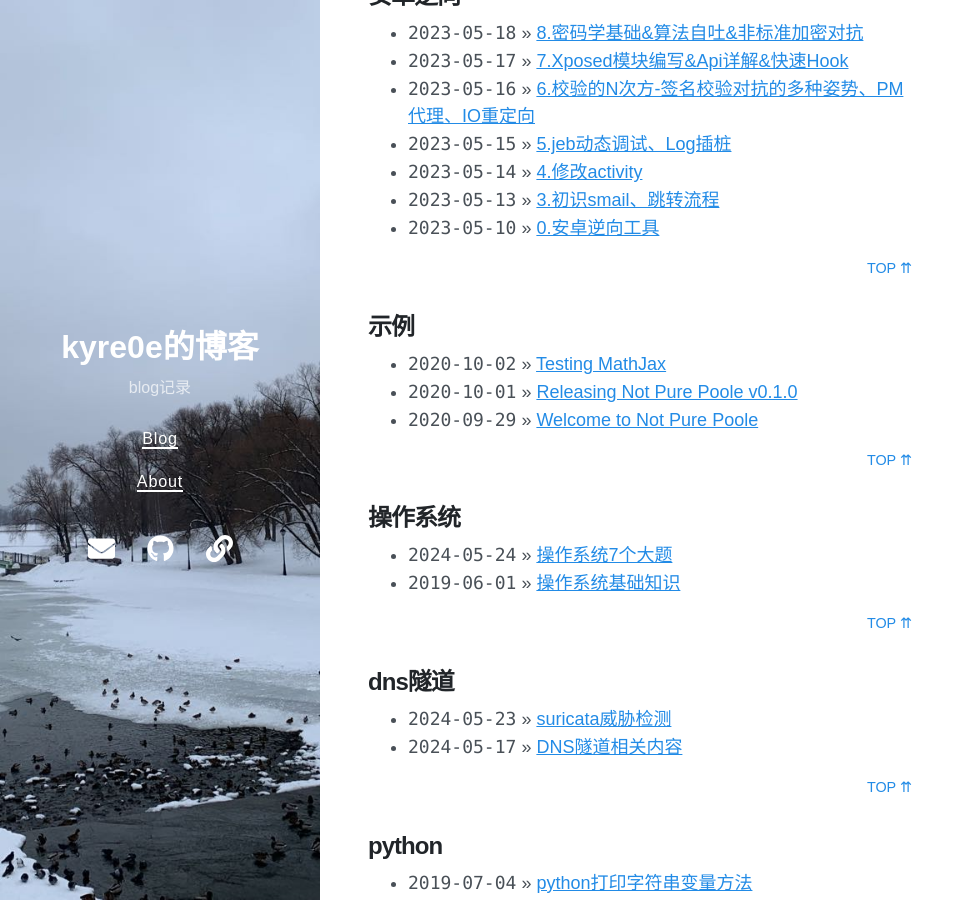
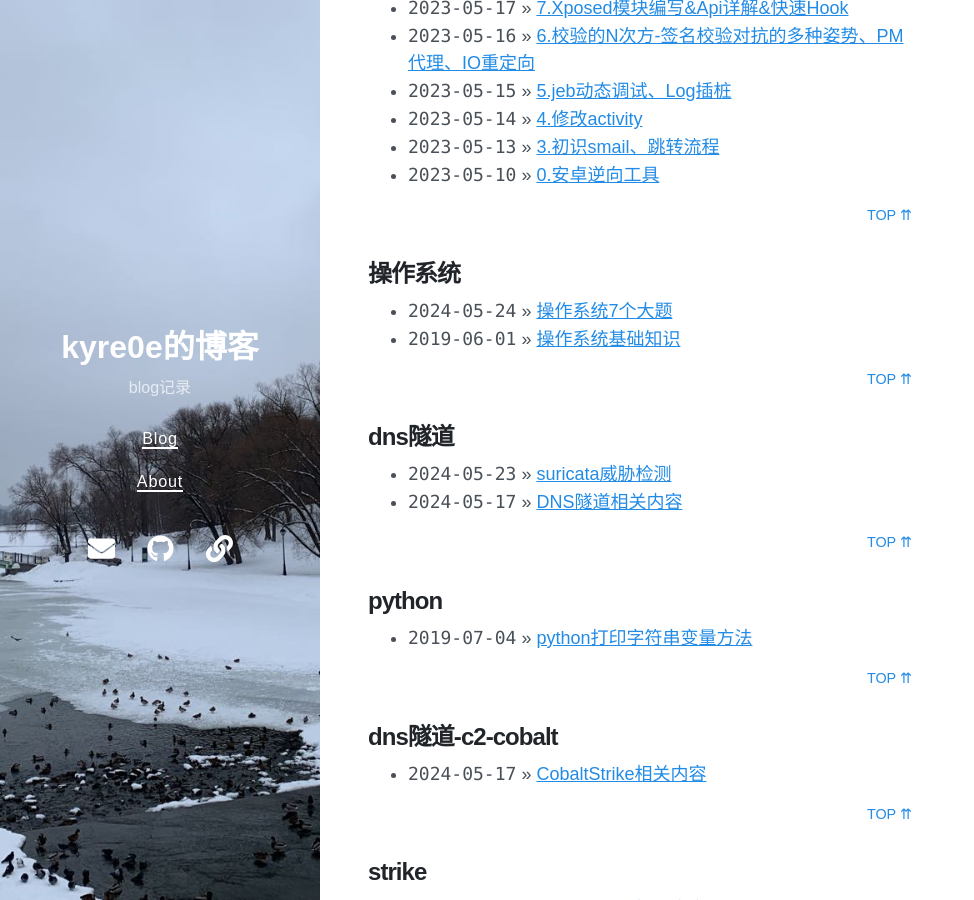
Before and after one commit to Kyre0ee/Kyre0ee.github.io, a Jekyll site: the page built from tags.md, in a window 1280 px wide and 900 px high, scrolled down 1288 px. Shown: the whole window, without its empty margins (0-974 px from the left). Built offline with Jekyll 4.4.1, drawn with Linux system fonts in a browser that asks for light colours; nearby versions of some CDN libraries; part of the change alters nothing that is shown.

```diff
--- a/_config.yml
+++ b/_config.yml
@@ -31,6 +31,9 @@ exclude:
   - README.md
   - scripts/
   - .gemspec
+  - _posts/2020-09-29-welcome-to-not-pure-poole.md
+  - _posts/2020-10-01-releasing-not-pure-poole-v0-1-0.md
+  - _posts/2020-10-02-testing-mathjax.md
 logo: logo.png
 social:
   name: Kyre0ee
```
